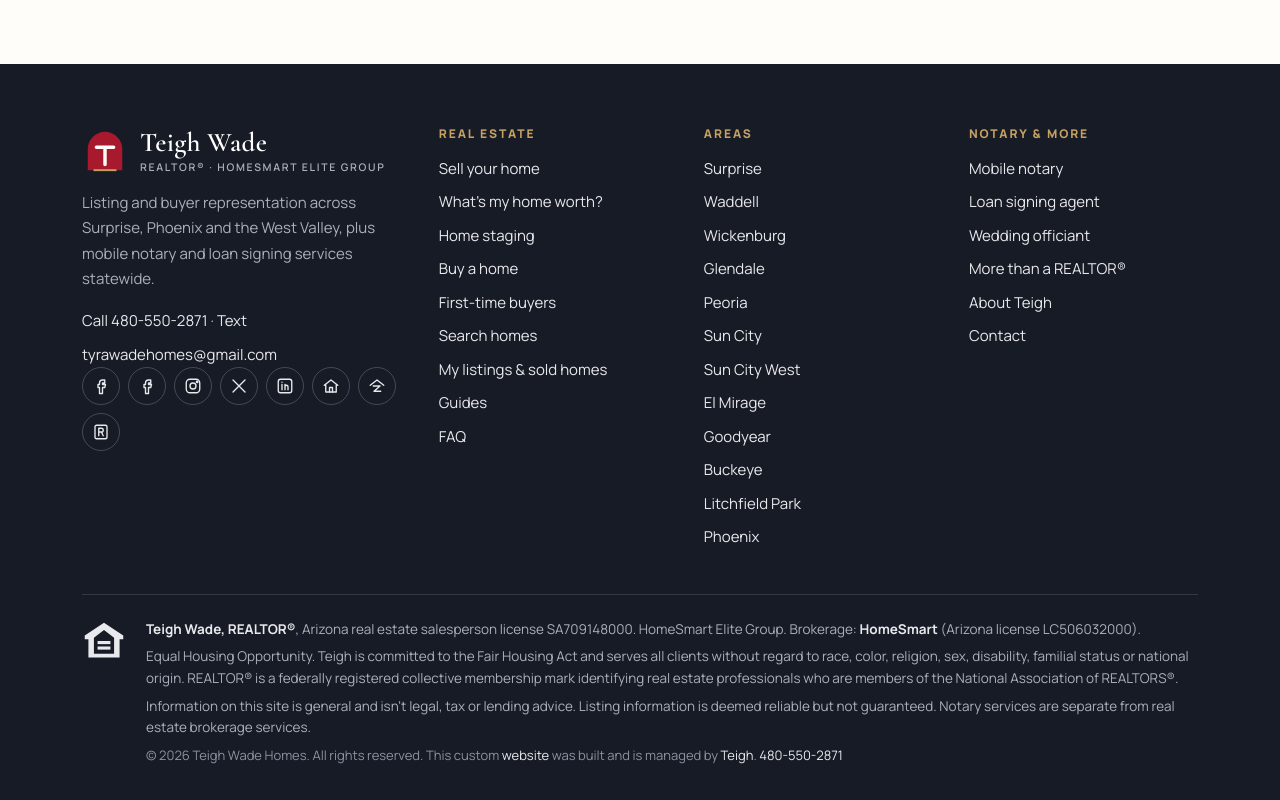
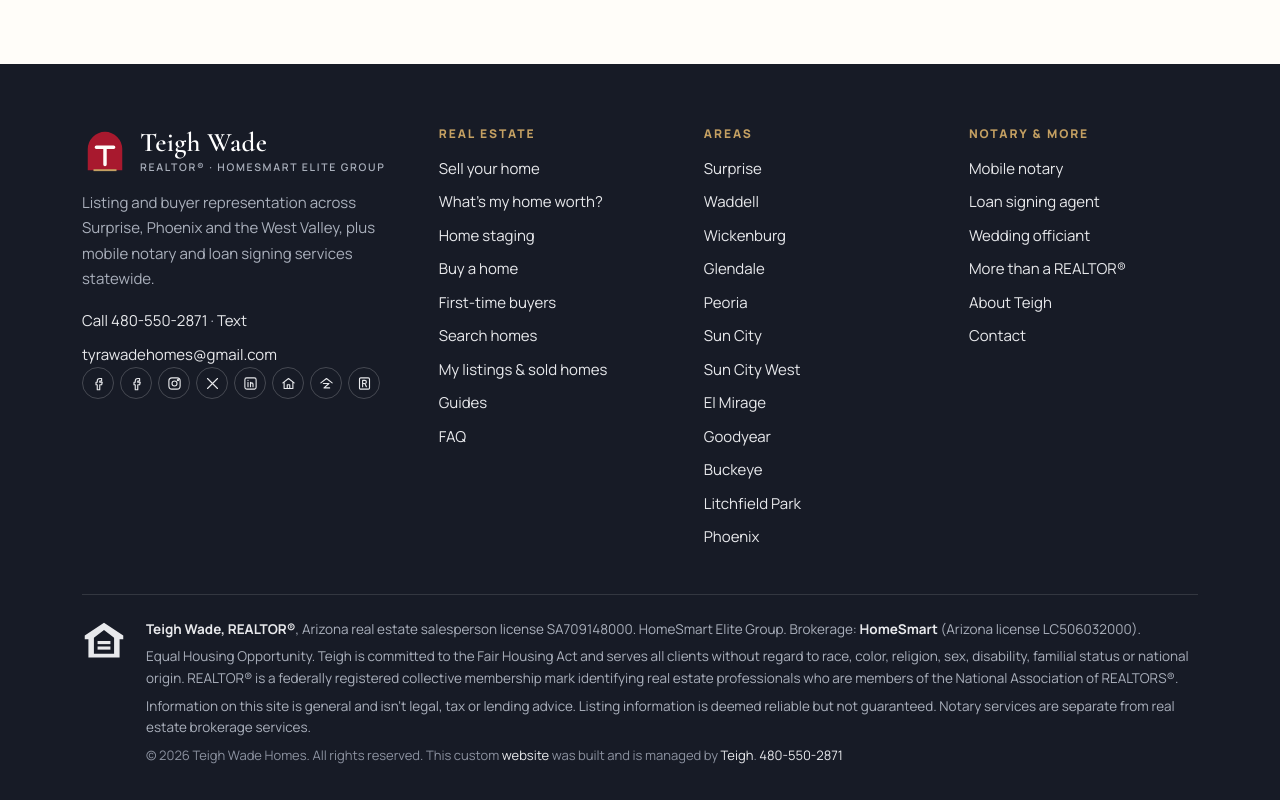
Before and after one commit to teighwade/tyrawadehomes, a Next.js app: page /my-listings in a window 1280 px wide. Shown: the part 1770-2570 px from the top of the page. Built offline with nearby package versions, Linux system fonts and the light colour scheme; no server answers.

Commit message:
Footer social icons: all eight on one row
Co-Authored-By: Claude Opus 5.5 <noreply@anthropic.com>
Claude-Session: https://claude.ai/code/session_01Tn2ybbVScXKWzWvHADmAat

```diff
--- a/app/globals.css
+++ b/app/globals.css
@@ -216,3 +216,7 @@ a.listing:hover { box-shadow: var(--shadow); transform: translateY(-2px); color:
 .footer ul.social { display: flex; flex-wrap: wrap; gap: 8px; }
 .footer ul.social li { margin: 0; }
 .social--icons a { width: 38px; height: 38px; }
+.footer ul.social { gap: 6px; flex-wrap: nowrap; }
+.footer .social--icons a { width: 32px; height: 32px; }
+.footer .social--icons svg { width: 15px; height: 15px; }
+@media (max-width: 380px) { .footer ul.social { flex-wrap: wrap; } }
```
